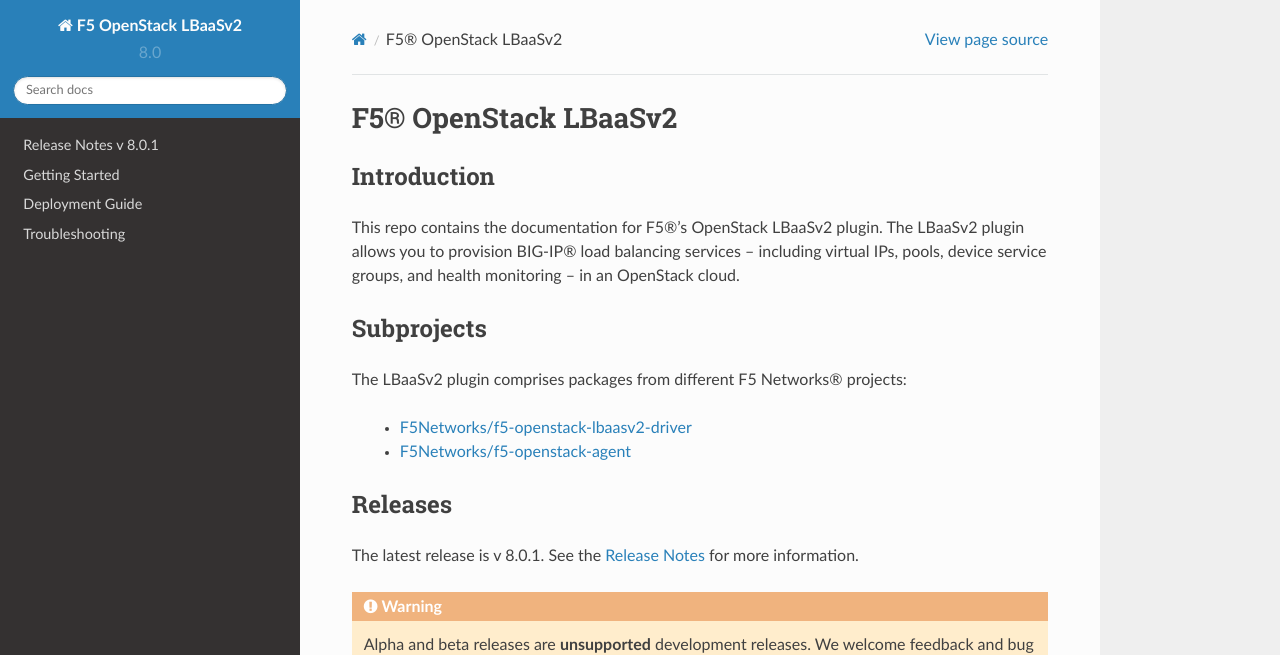
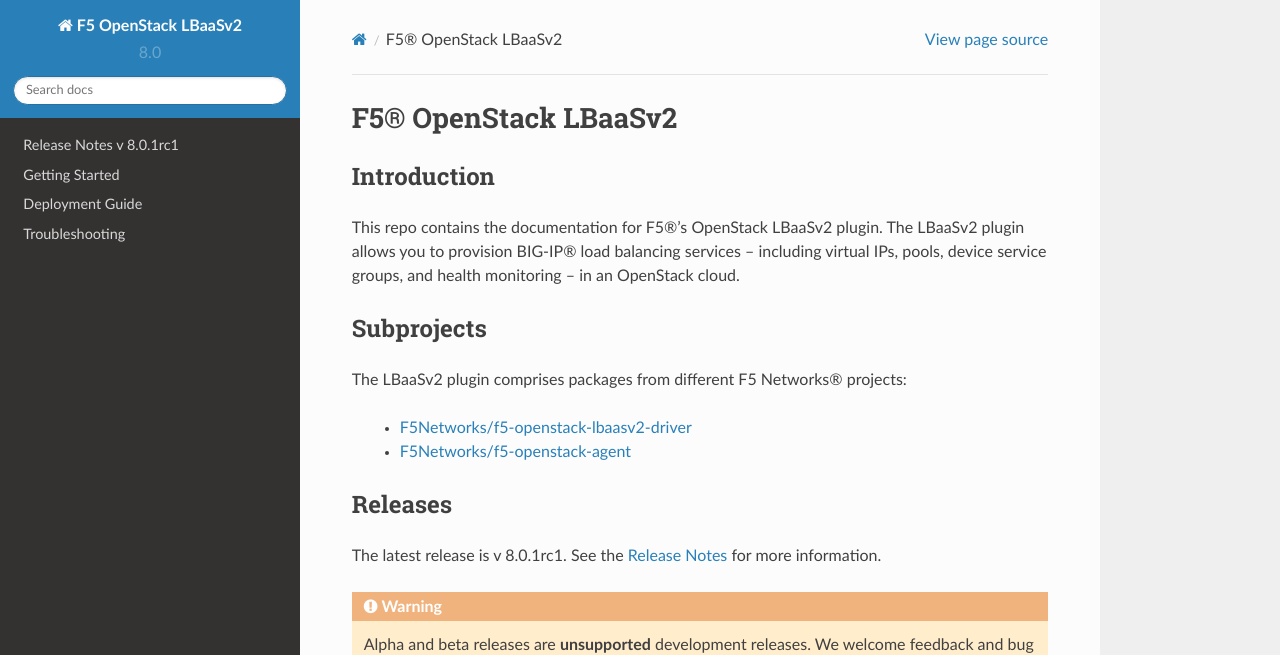
Before and after one commit to jputrino/f5-openstack-lbaasv2, a Sphinx documentation site: the page built from docs/index.rst, in a window 1280 px wide and 900 px high. Shown: the top 655 px of the window. Built offline with Sphinx 7.4.7 and the Read the Docs theme 2.0.0, drawn with Linux system fonts in a browser that asks for light colours.

Commit message:
update release version with 'rc1'

```diff
--- a/docs/conf.py
+++ b/docs/conf.py
@@ -74,7 +74,7 @@
 # The short X.Y version.
 version = u'8.0'
 # The full version, including alpha/beta/rc tags.
-release = u'8.0.1'
+release = u'8.0.1rc1'
 
 # OpenStack release
 openstack_release = "Liberty"
```
